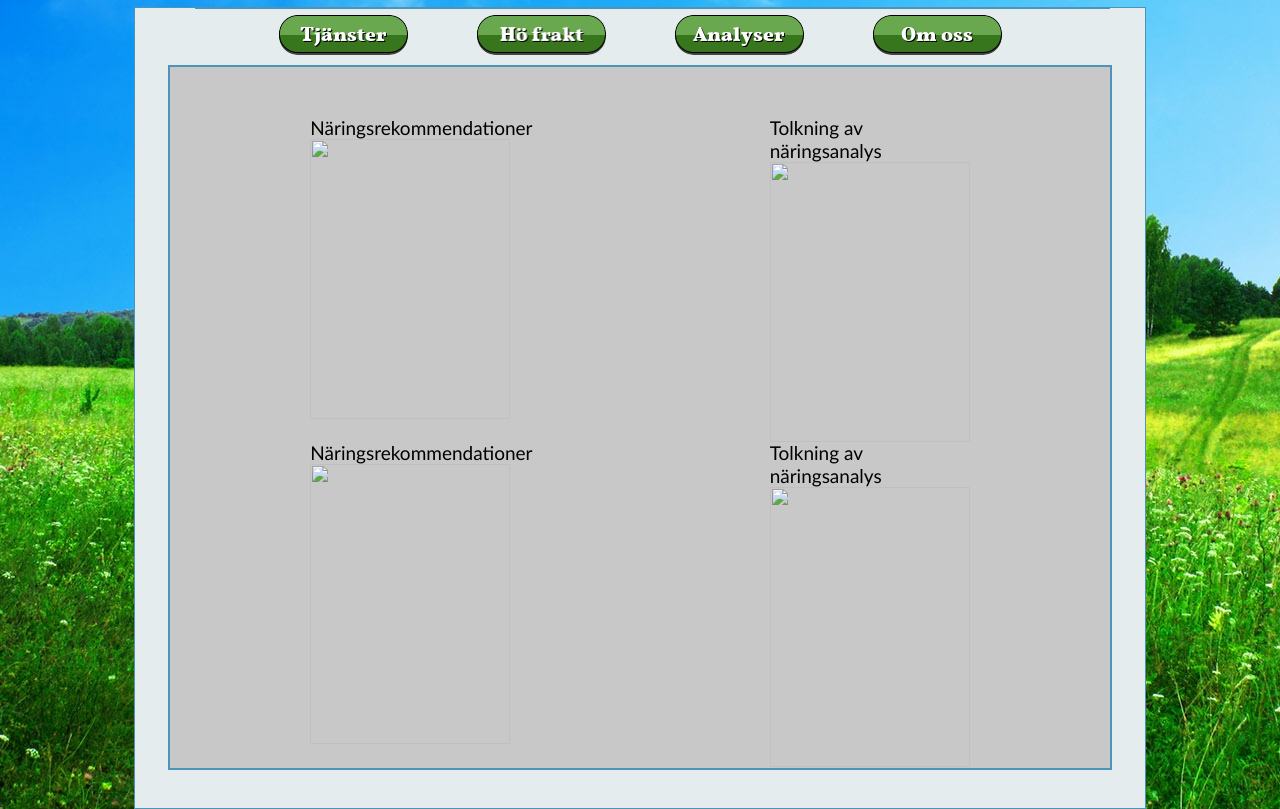
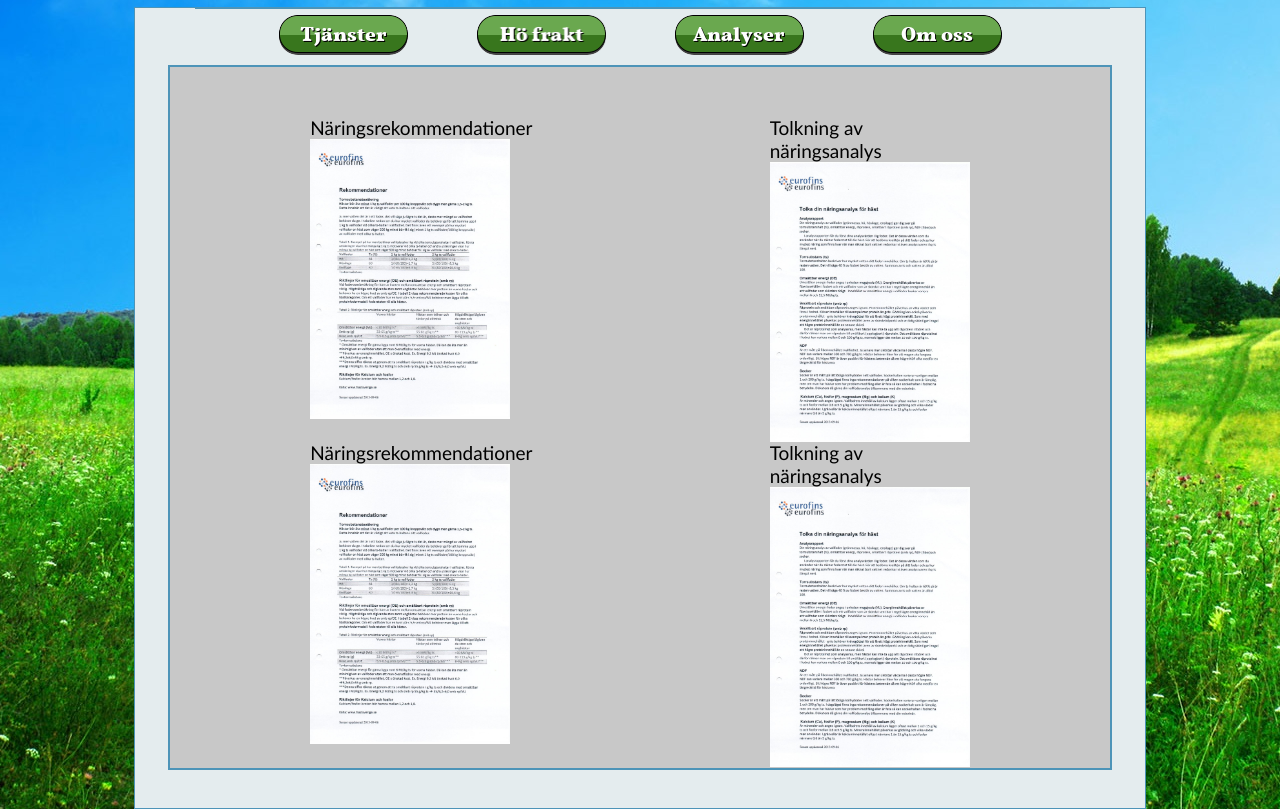
Before and after one commit to lukkelol02/Lindersmala, a plain HTML site: page index2.html in a window 1280 px wide. Shown: the part 72-881 px from the top of the page. Drawn offline with Linux system fonts and the light colour scheme.

Commit message:
Update index2.html

```diff
--- a/index2.html
+++ b/index2.html
@@ -25,13 +25,13 @@
 						<div class="trim1">
 							<br>
 							<p>Näringsrekommendationer</p>
-							<a href="rekommendationer.pdf"><img src="Analyser/rekommendationer.jpg" alt="" width="200" height="280"></a>
+							<a href="rekommendationer.pdf"><img src="rekommendationer.jpg" alt="" width="200" height="280"></a>
 						</div>
 
 						<div class="trim2">
 							<br>
 							<p>Tolkning av näringsanalys</p>
-							<a href="tolka.pdf"><img src="Analyser/tolka.jpg" alt="" width="200" height="280"></a>
+							<a href="tolka.pdf"><img src="tolka.jpg" alt="" width="200" height="280"></a>
 						</div>
 						<br>
 						<br>
@@ -40,13 +40,13 @@
 						<div class="trim1">
 							<br>
 							<p>Näringsrekommendationer</p>
-							<a href="rekommendationer.pdf"><img src="Analyser/rekommendationer.jpg" alt="" width="200" height="280"></a>
+							<a href="rekommendationer.pdf"><img src="rekommendationer.jpg" alt="" width="200" height="280"></a>
 						</div>
 
 						<div class="trim2">
 							<br>
 							<p>Tolkning av näringsanalys</p>
-							<a href="tolka.pdf"><img src="Analyser/tolka.jpg" alt="" width="200" height="280"></a>
+							<a href="tolka.pdf"><img src="tolka.jpg" alt="" width="200" height="280"></a>
 						</div>
 
 			</div>
```
